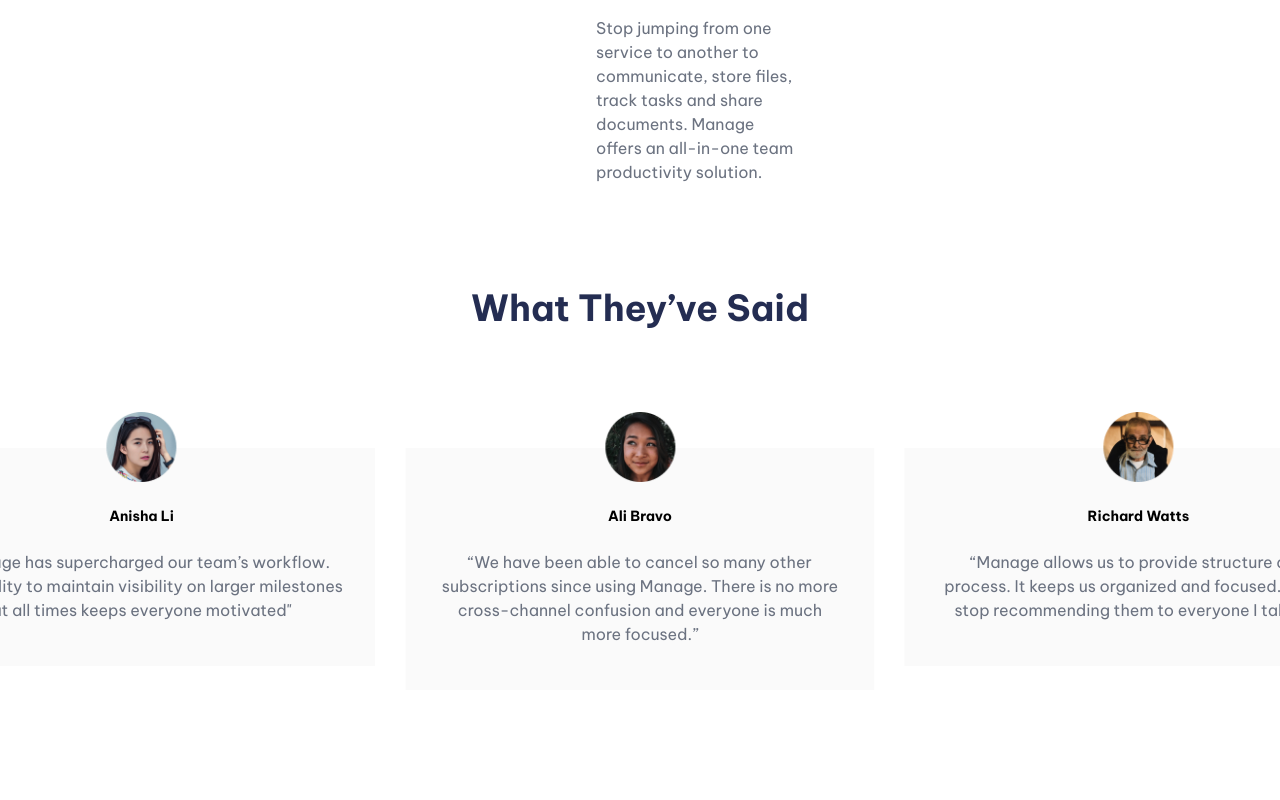
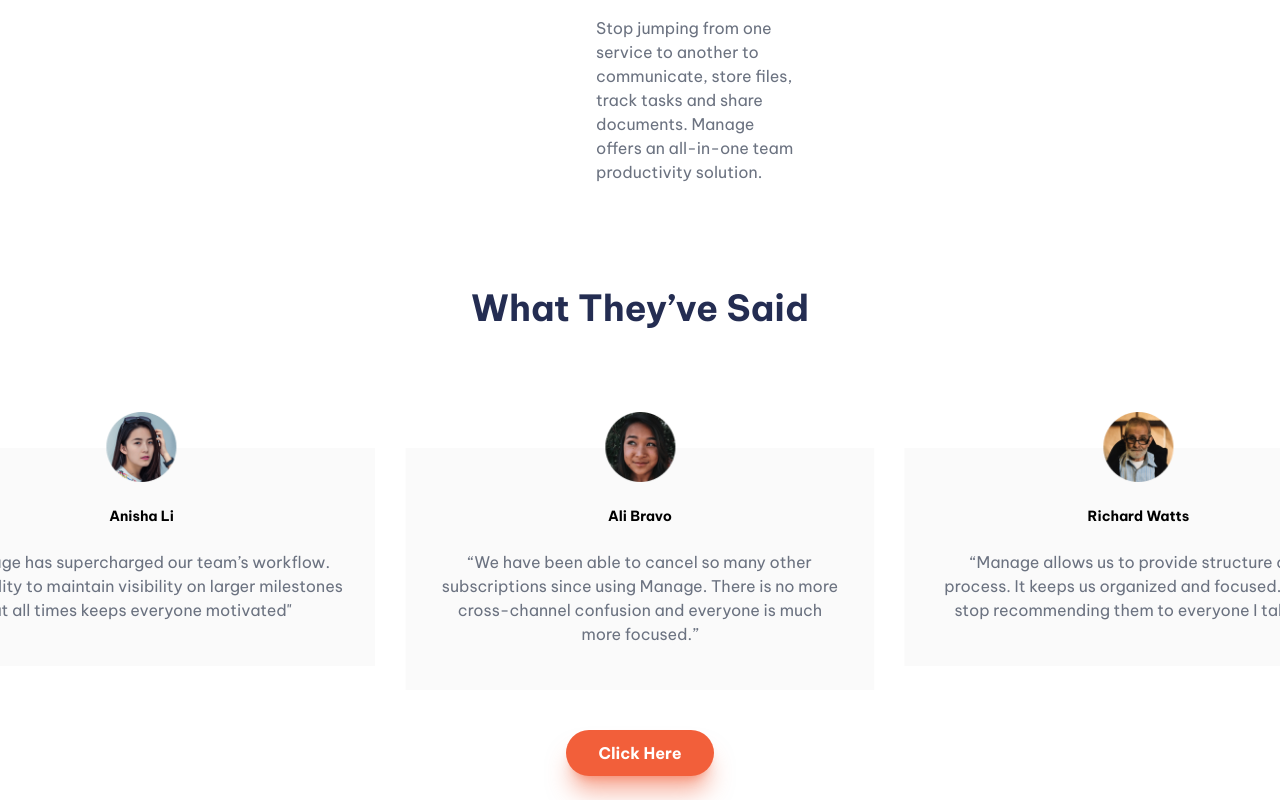
Before and after one commit to noman-e-jawad/next-tailwind, a Next.js app: page / in a window 1280 px wide. Shown: the part 816-1616 px from the top of the page. Before the commit the page ends 1570 px from the top, so only its background shows below. Built offline with nearby package versions, Linux system fonts and the light colour scheme.

Commit message:
button added

```diff
--- a/src/components/Testimonial.jsx
+++ b/src/components/Testimonial.jsx
@@ -107,6 +107,9 @@ const Testimonial = () => {
           </div>
         </SwiperSlide>
       </Swiper>
+      <div className="max-w-full container text-center">
+        <button className="button-primary">Click Here</button>
+      </div>
     </section>
   );
 };
```
